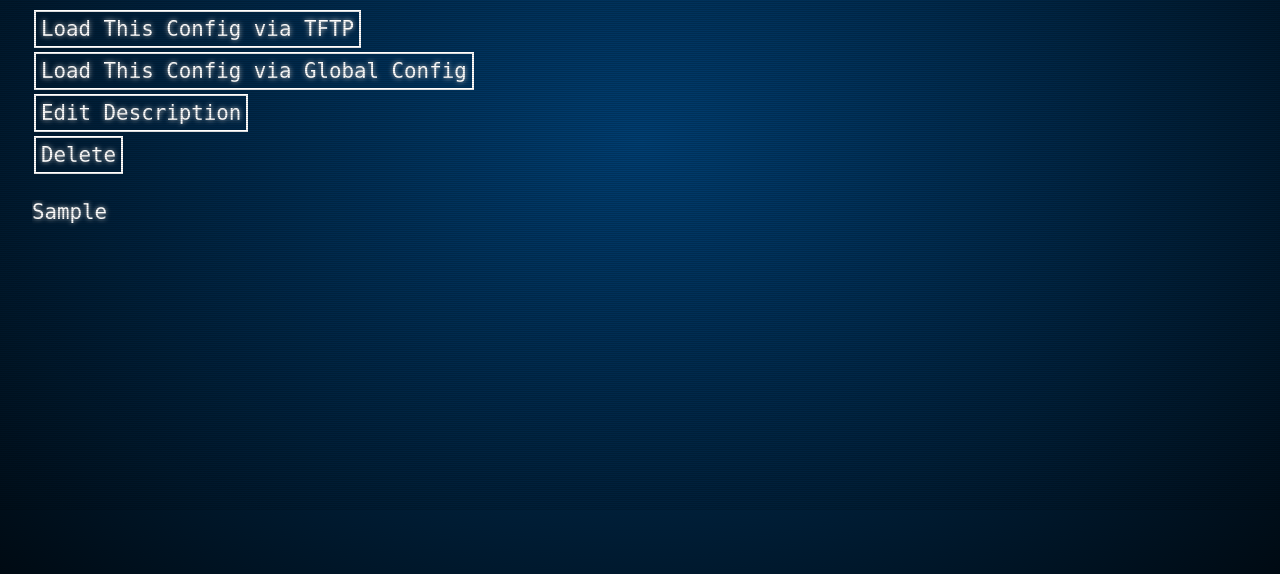
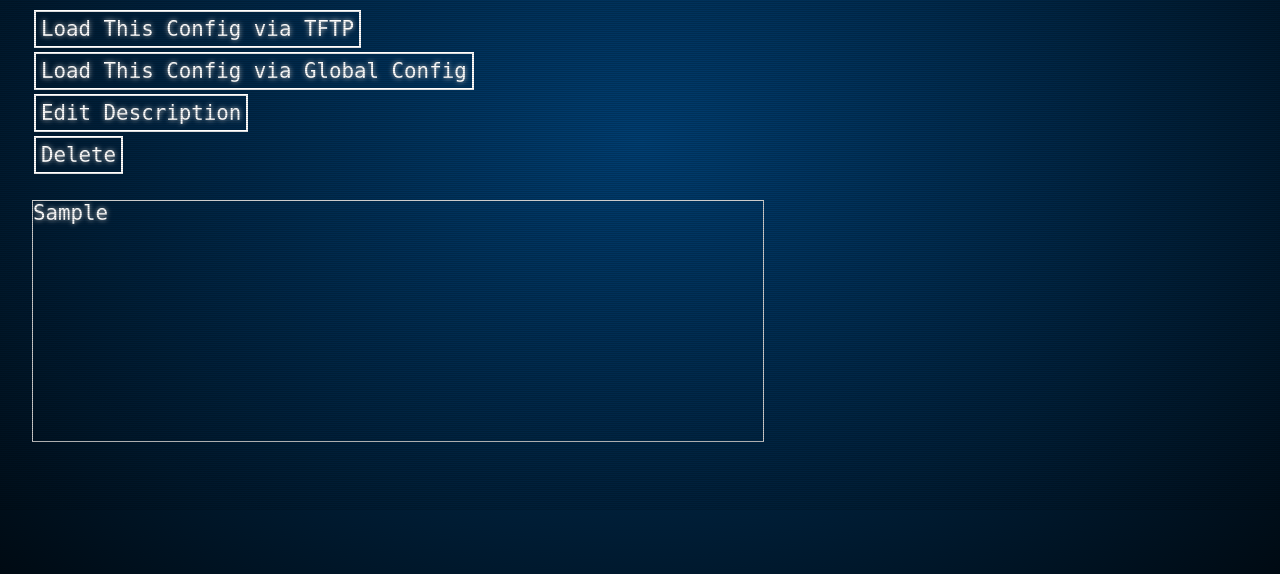
Before and after one commit to treysuiter/net-buddy, a Django app: page /routerconfiglist/1/ in a window 1280 px wide. Shown: the part 290-864 px from the top of the page. Run offline with Django 3.2, Linux system fonts and the light colour scheme; a user stored in the database is signed in; tables that the repository leaves empty hold one stand-in row (values such as "Sample post").

```diff
--- a/netbuddyapp/templates/router/router_config_details.html
+++ b/netbuddyapp/templates/router/router_config_details.html
@@ -30,6 +30,6 @@
 </form>
 </div>
 <br />
-<pre class="commandsscrollbox">{{ router_config.config_string }}</pre>
+<pre class="scrollbox">{{ router_config.config_string }}</pre>
 
 {% endblock %}
```
